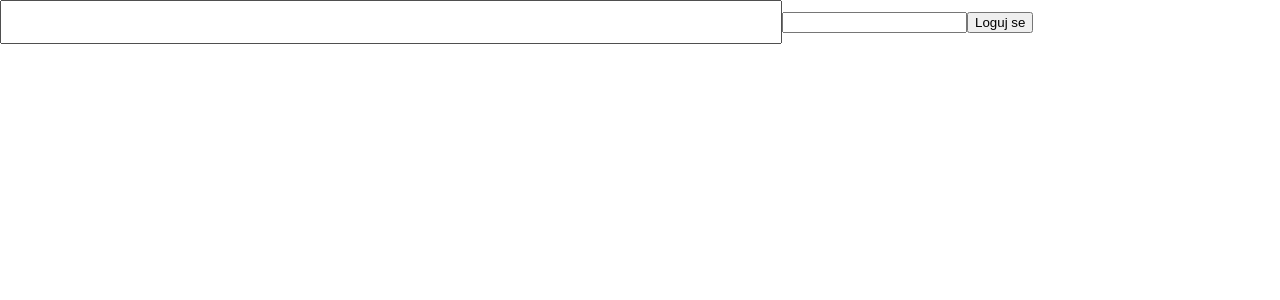
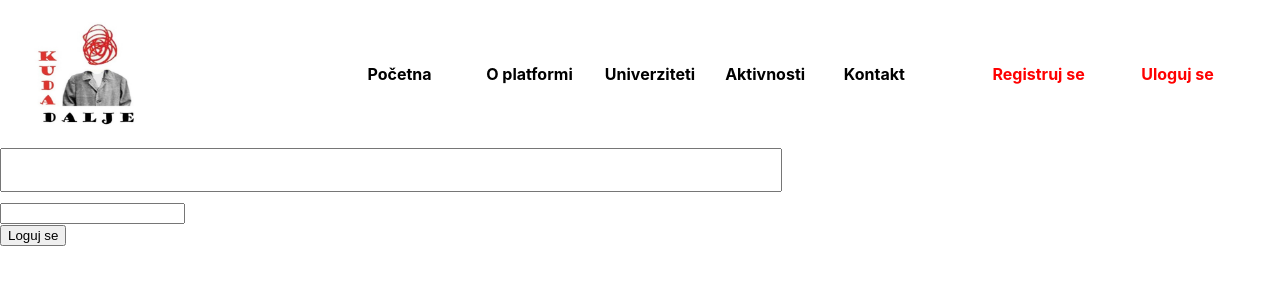
Before and after one commit to Nemanja2001/Softversko-projekat, a React (Create React App) app in the folder frontend/: page /login in a window 1280 px wide. Shown: the top 300 px of the page. Built offline with nearby package versions, Linux system fonts and the light colour scheme.

Commit message:
Na click desavaju se prebacivanja na stranice

```diff
--- a/frontend/public/index.html
+++ b/frontend/public/index.html
@@ -2,19 +2,19 @@
 <html lang="en">
   <head>
     <meta charset="utf-8" />
-    <link rel="icon" href="%PUBLIC_URL%/favicon.ico" />
+    <link rel="icon" href="./../src/photos/logo.jpg" />
     <meta name="viewport" content="width=device-width, initial-scale=1" />
     <meta name="theme-color" content="#000000" />
     <meta
       name="description"
       content="Web site created using create-react-app"
     />
-    <link rel="apple-touch-icon" href="%PUBLIC_URL%/logo192.png" />
+    <link rel="apple-touch-icon" href="./../src/photos/logo.jpg" />
     <!--
       manifest.json provides metadata used when your web app is installed on a
       user's mobile device or desktop. See https://developers.google.com/web/fundamentals/web-app-manifest/
     -->
-    <link rel="manifest" href="%PUBLIC_URL%/manifest.json" />
+    <link rel="manifest" href="./../src/photos/logo.jpg" />
     <!--
       Notice the use of %PUBLIC_URL% in the tags above.
       It will be replaced with the URL of the `public` folder during the build.
@@ -24,7 +24,7 @@
       work correctly both with client-side routing and a non-root public URL.
       Learn how to configure a non-root public URL by running `npm run build`.
     -->
-    <title>React App</title>
+    <title>Kuda dalje</title>
   </head>
   <body>
     <noscript>You need to enable JavaScript to run this app.</noscript>
--- a/frontend/src/components/Footer.css
+++ b/frontend/src/components/Footer.css
@@ -39,4 +39,5 @@
 
 #nav-flex>div>div:hover{
     color: red;
+    cursor: pointer;
 }
--- a/frontend/src/components/Footer.js
+++ b/frontend/src/components/Footer.js
@@ -33,11 +33,11 @@ function Footer(){
         <div id="nav-flex">
             <div style={{flex:'1'}}></div>
             <div style={{flex:'2'}}>
-                <div>Početna</div>
+                <div onClick={()=>window.location='/'}>Početna</div>
                 <div>O platformi</div>
-                <div>Studije</div>
+                <div>Univerziteti</div>
                 <div>Aktivnosti</div>
-                <div>Kontkat</div>
+                <div onClick={()=>window.location='/kontakt'}>Kontakt</div>
             </div>
             <div style={{flex:'1'}}></div>
         </div>
--- a/frontend/src/components/Header.css
+++ b/frontend/src/components/Header.css
@@ -17,6 +17,11 @@
     font-weight: bold;
     justify-content: space-around;
 }
+
+#div-flex div:hover{
+    cursor: pointer;
+}
+
 #div-flex div:hover{
     color: red;
 }
@@ -34,6 +39,10 @@
     background-color: white;
     color: red;
 }
+
+#logovanje div:hover{
+    cursor: pointer;
+}
 #logo{
    margin-left: 10px;
    margin-top: 10px;
--- a/frontend/src/components/Header.js
+++ b/frontend/src/components/Header.js
@@ -5,15 +5,15 @@ function Header(){
     return <div className="flex-conatiner">
                 <div><img id="logo" src={logo} alt="Ovjde treba da bude logo" ></img></div>
                 <div id="div-flex">
-                    <div>Početna</div>
+                    <div onClick={()=>window.location='/'}>Početna</div>
                     <div>O platformi</div>
-                    <div>Studije</div>
+                    <div>Univerziteti</div>
                     <div>Aktivnosti</div>
-                    <div>Kontakt</div>
+                    <div onClick={()=>window.location='/kontakt'}>Kontakt</div>
                 </div>
                 <div id="logovanje">
                     <div>Registruj se</div>
-                    <div>Uloguj se</div>
+                    <div onClick={()=>window.location='/login'}>Uloguj se</div>
                 </div>
             </div>
 }
--- a/frontend/src/pages/Login.js
+++ b/frontend/src/pages/Login.js
@@ -1,7 +1,9 @@
 import React from "react";
 import ReactDOM from "react-dom";
 import axios from "axios";
-import { useNavigate } from 'react-router-dom';
+
+import Header from "../components/Header";
+
 class Login extends React.Component{
     constructor(props){
         super(props);
@@ -30,16 +32,22 @@ class Login extends React.Component{
 
     textChanged = (e)=>{
         console.log(e.target)
-        const {name, value } = e.target;
+        const { name, value } = e.target;
         this.setState({[name]:value});
     }
 
     render() {
         return (
           <div>
-            <input type="text" value={this.state.user} name='user' onChange={this.textChanged}/>
-            <input type="password" value={this.state.pass} name='pass' onChange={this.textChanged}/>
-            <button onClick={this.onButtonClick}>Loguj se</button>
+            <Header/>
+            <form>
+                <input type="text" value={this.state.user} name='user' onChange={this.textChanged}/>
+                <br/>
+                <input type="password" value={this.state.pass} name='pass' onChange={this.textChanged}/>
+                <br/>
+                <button onClick={this.onButtonClick}>Loguj se</button>
+            </form>
+
         </div>
           )
     }
```
Also changed, not shown: 1 other file (tests, documents, lock files or other folders).
